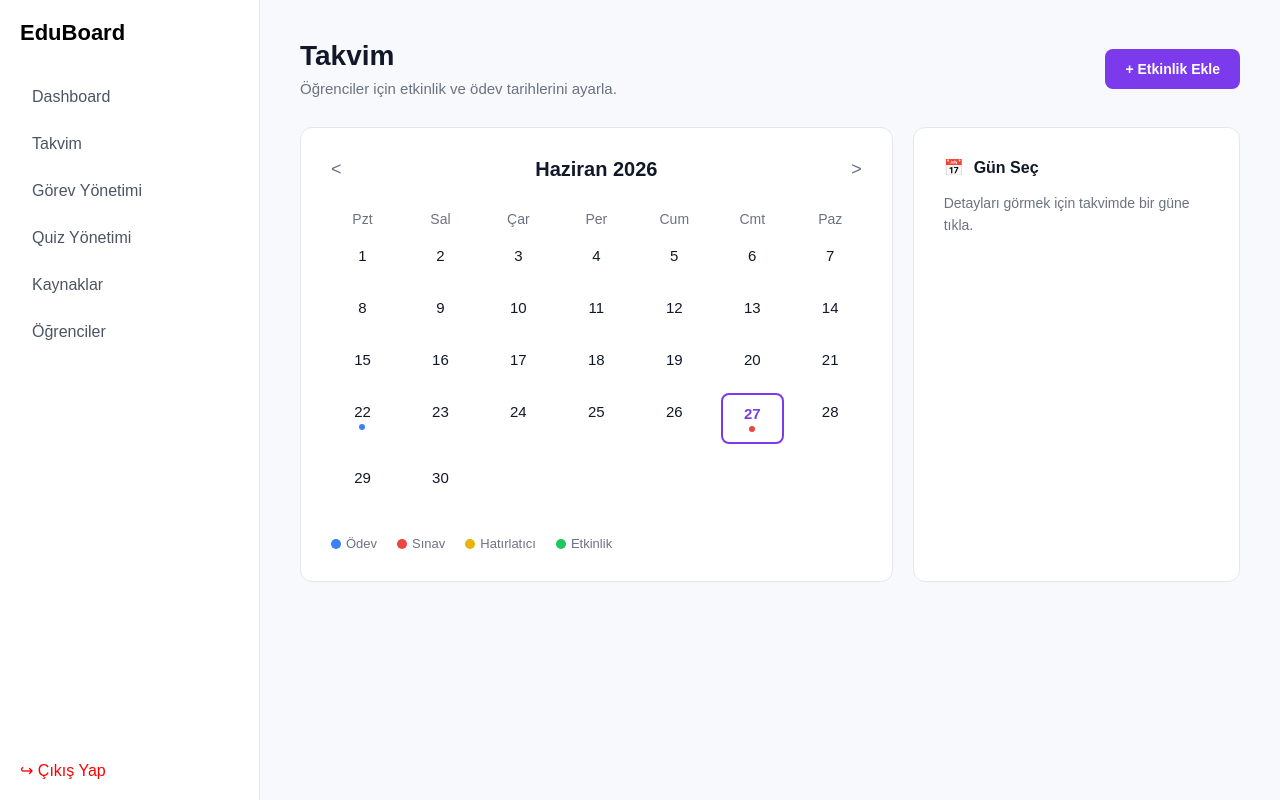
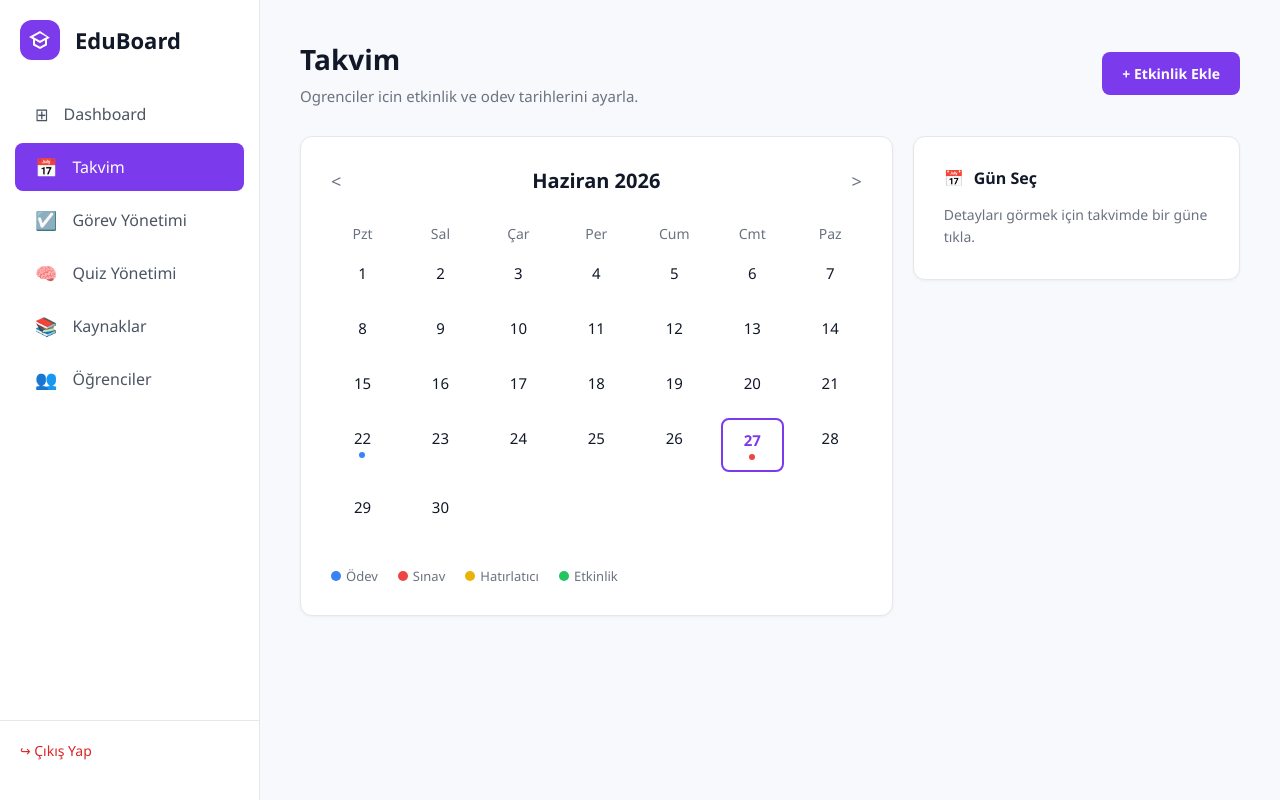
Before and after one commit to dertlimehmetsalih286-cyber/eda-akedemi, a Flask app: page /takvim in a window 1280 px wide. Run offline with Flask 3, Linux system fonts and the light colour scheme; some libraries are stand-ins or nearby versions.

Commit message:
Update takvim.html

```diff
--- a/templates/takvim.html
+++ b/templates/takvim.html
@@ -1,16 +1,82 @@
-{% extends "base.html" %}
-{% block content %}
-<div style="display:flex; justify-content:space-between; align-items:center; margin-bottom:30px;">
+<!DOCTYPE html>
+<html lang="tr">
+<head>
+    <meta charset="UTF-8">
+    <meta name="viewport" content="width=device-width, initial-scale=1.0">
+    <title>Eda Akademi - Takvim</title>
+    <style>
+        /* Genel İskelet Düzeni */
+        * { margin: 0; padding: 0; box-sizing: border-box; font-family: 'Segoe UI', Tahoma, Geneva, Verdana, sans-serif; }
+        body { display: flex; min-height: 100vh; background-color: #f8f9fc; }
+
+        /* Sol Menü (Sidebar) Stilleri */
+        .sidebar { width: 260px; background-color: white; border-right: 1px solid #e5e7eb; display: flex; flex-direction: column; padding: 20px 0; position: fixed; height: 100vh; }
+        .logo-container { display: flex; align-items: center; padding: 0 20px 30px 20px; font-size: 22px; font-weight: bold; color: #111827; }
+        .logo-icon { background-color: #7c3aed; width: 40px; height: 40px; border-radius: 12px; display: flex; align-items: center; justify-content: center; margin-right: 15px; }
+        .logo-icon svg { width: 24px; height: 24px; fill: white; }
+        .nav-links { list-style: none; flex-grow: 1; }
+        .nav-item { padding: 0 15px; margin-bottom: 5px; }
+        .nav-link { display: flex; align-items: center; padding: 12px 20px; text-decoration: none; color: #4b5563; font-weight: 500; border-radius: 8px; transition: all 0.2s; }
+        .nav-link:hover { background-color: #f3f4f6; color: #111827; }
+        .nav-link.active { background-color: #7c3aed; color: white; }
+        .nav-icon { margin-right: 15px; font-size: 18px; }
+        .logout-section { padding: 20px; border-top: 1px solid #e5e7eb; margin-top: auto; }
+        .logout-btn { color: #dc2626; text-decoration: none; font-size: 14px; font-weight: 500; display: flex; align-items: center; }
+
+        /* Sağ Taraf İçerik Alanı */
+        .main-content { flex-grow: 1; padding: 40px; margin-left: 260px; }
+        .page-header { margin-bottom: 30px; display: flex; justify-content: space-between; align-items: center; }
+        .page-title { font-size: 28px; font-weight: bold; color: #111827; margin-bottom: 8px; }
+        .page-subtitle { color: #6b7280; font-size: 15px; }
+
+        /* Takvim Kartı ve Düzenleri */
+        .calendar-container { flex: 2; background: white; padding: 30px; border-radius: 12px; border: 1px solid #e5e7eb; box-shadow: 0 1px 3px rgba(0,0,0,0.05); }
+        .detail-panel { flex: 1; background: white; padding: 30px; border-radius: 12px; border: 1px solid #e5e7eb; box-shadow: 0 1px 3px rgba(0,0,0,0.05); height: fit-content; }
+        .add-btn { background: #7c3aed; color: white; border: none; padding: 12px 20px; border-radius: 8px; cursor: pointer; font-weight: 600; font-size: 14px; transition: background 0.2s; }
+        .add-btn:hover { background: #6d28d9; }
+
+        /* Modal (Açılır Pencere) Stilleri */
+        .modal-overlay { display: none; position: fixed; top: 0; left: 0; width: 100%; height: 100%; background: rgba(0,0,0,0.4); z-index: 1000; }
+        .modal-box { position: absolute; top: 50%; left: 50%; transform: translate(-50%, -50%); background: white; padding: 30px; border-radius: 16px; width: 450px; box-shadow: 0 10px 25px rgba(0,0,0,0.1); }
+        .form-group { margin-bottom: 15px; }
+        .form-group label { display: block; margin-bottom: 5px; font-size: 14px; font-weight: 500; color: #374151; }
+        .form-group input, .form-group textarea, .form-group select { width: 100%; padding: 10px 12px; border: 1px solid #d1d5db; border-radius: 8px; outline: none; font-size: 14px; }
+        .form-group input:focus, .form-group textarea:focus, .form-group select:focus { border-color: #7c3aed; }
+    </style>
+</head>
+<body>
+
+    <aside class="sidebar">
+        <div class="logo-container">
+            <div class="logo-icon">
+                <svg viewBox="0 0 24 24"><path d="M12 3L1 9l4 2.18v6L12 21l7-3.82v-6l2.81-1.53L12 3zm6.82 6L12 12.72 5.18 9 12 5.28 18.82 9zM17 15.99l-5 2.73-5-2.73v-3.72l5 2.73 5-2.73v3.72z"/></svg>
+            </div>
+            EduBoard
+        </div>
+        <ul class="nav-links">
+            <li class="nav-item"><a href="/ogretmen" class="nav-link"><span class="nav-icon">⊞</span> Dashboard</a></li>
+            <li class="nav-item"><a href="/takvim" class="nav-link active"><span class="nav-icon">📅</span> Takvim</a></li>
+            <li class="nav-item"><a href="/gorev" class="nav-link"><span class="nav-icon">☑️</span> Görev Yönetimi</a></li>
+            <li class="nav-item"><a href="/quiz" class="nav-link"><span class="nav-icon">🧠</span> Quiz Yönetimi</a></li>
+            <li class="nav-item"><a href="/kaynaklar" class="nav-link"><span class="nav-icon">📚</span> Kaynaklar</a></li>
+            <li class="nav-item"><a href="/ogrenciler" class="nav-link"><span class="nav-icon">👥</span> Öğrenciler</a></li>
+        </ul>
+        <div class="logout-section">
+            <a href="/" class="logout-btn">↪ Çıkış Yap</a>
+        </div>
+    </aside>
+
+    <main class="main-content">
+        <div class="page-header">
             <div>
-        <h1 style="font-size:28px; color:#111827; margin-bottom:8px;">Takvim</h1>
-        <p style="color:#6b7280; font-size:15px;">Öğrenciler için etkinlik ve ödev tarihlerini ayarla.</p>
+                <h1 class="page-title">Takvim</h1>
+                <p class="page-subtitle">Ogrenciler icin etkinlik ve odev tarihlerini ayarla.</p>
             </div>
-    <button onclick="document.getElementById('etkinlikModal').style.display='block'" style="background:#7c3aed; color:white; border:none; padding:12px 20px; border-radius:8px; cursor:pointer; font-weight:600; font-size:14px;">+ Etkinlik Ekle</button>
+            <button onclick="document.getElementById('etkinlikModal').style.display='block'" class="add-btn">+ Etkinlik Ekle</button>
         </div>
 
         <div style="display:flex; gap:20px;">
-
-    <div style="flex:2; background:white; padding:30px; border-radius:12px; border:1px solid #e5e7eb;">
+            <div class="calendar-container">
                 <div style="display:flex; justify-content:space-between; align-items:center; margin-bottom:30px;">
                     <button style="border:none; background:none; cursor:pointer; font-size:18px; color:#6b7280;">&lt;</button>
                     <h2 style="font-size:20px; color:#111827;">Haziran 2026</h2>
@@ -40,47 +106,48 @@
                 </div>
             </div>
 
-    <div style="flex:1; background:white; padding:30px; border-radius:12px; border:1px solid #e5e7eb;">
+            <div class="detail-panel">
                 <h3 style="display:flex; align-items:center; gap:10px; margin-bottom:15px; font-size:16px; color:#111827;">
                     <span style="color:#7c3aed;">📅</span> Gün Seç
                 </h3>
                 <p style="color:#6b7280; font-size:14px; line-height:1.6;">Detayları görmek için takvimde bir güne tıkla.</p>
             </div>
         </div>
+    </main>
 
-<div id="etkinlikModal" style="display:none; position:fixed; top:0; left:0; width:100%; height:100%; background:rgba(0,0,0,0.4); z-index:1000;">
-    <div style="position:absolute; top:50%; left:50%; transform:translate(-50%, -50%); background:white; padding:30px; border-radius:16px; width:450px; box-shadow:0 10px 25px rgba(0,0,0,0.1);">
+    <div id="etkinlikModal" class="modal-overlay">
+        <div class="modal-box">
             <div style="display:flex; justify-content:space-between; align-items:center; margin-bottom:20px;">
                 <h2 style="font-size:20px; color:#111827;">Etkinlik Ekle</h2>
                 <button onclick="document.getElementById('etkinlikModal').style.display='none'" style="border:none; background:none; font-size:24px; cursor:pointer; color:#6b7280;">&times;</button>
             </div>
 
-        <div style="margin-bottom:15px;">
-            <label style="display:block; margin-bottom:5px; font-size:14px; font-weight:500; color:#374151;">Baslik</label>
-            <input type="text" placeholder="Etkinlik basligi..." style="width:100%; padding:10px 12px; border:1px solid #7c3aed; border-radius:8px; outline:none; font-size:14px;">
+            <form action="/add-event" method="POST">
+                <div class="form-group">
+                    <label>Baslik</label>
+                    <input type="text" name="baslik" placeholder="Etkinlik basligi..." required style="border-color:#7c3aed;">
+                </div>
+                <div class="form-group">
+                    <label>Aciklama (opsiyonel)</label>
+                    <textarea name="aciklama" placeholder="Aciklama..."></textarea>
+                </div>
+                <div class="form-group">
+                    <label>Tarih</label>
+                    <input type="date" name="tarih" value="2026-06-27" required>
+                </div>
+                <div class="form-group">
+                    <label>Tur</label>
+                    <select name="tur">
+                        <option value="Etkinlik">Etkinlik</option>
+                        <option value="Ödev">Ödev</option>
+                        <option value="Sınav">Sınav</option>
+                        <option value="Hatırlatıcı">Hatırlatıcı</option>
+                    </select>
+                </div>
+                <button type="submit" class="add-btn" style="width:100%; padding:12px; font-size:15px;">Etkinlik Ekle</button>
+            </form>
+        </div>
     </div>
 
-        <div style="margin-bottom:15px;">
-            <label style="display:block; margin-bottom:5px; font-size:14px; font-weight:500; color:#374151;">Aciklama (opsiyonel)</label>
-            <textarea placeholder="Aciklama..." style="width:100%; padding:10px 12px; border:1px solid #d1d5db; border-radius:8px; height:80px; resize:none; outline:none; font-size:14px;"></textarea>
-        </div>
-
-        <div style="margin-bottom:15px;">
-            <label style="display:block; margin-bottom:5px; font-size:14px; font-weight:500; color:#374151;">Tarih</label>
-            <input type="date" value="2026-06-27" style="width:100%; padding:10px 12px; border:1px solid #d1d5db; border-radius:8px; outline:none; font-size:14px; color:#111827;">
-        </div>
-
-        <div style="margin-bottom:25px;">
-            <label style="display:block; margin-bottom:5px; font-size:14px; font-weight:500; color:#374151;">Tur</label>
-            <select style="width:100%; padding:10px 12px; border:1px solid #d1d5db; border-radius:8px; outline:none; background:white; font-size:14px; color:#111827;">
-                <option>Etkinlik</option>
-                <option>Ödev</option>
-                <option>Sınav</option>
-                <option>Hatırlatıcı</option>
-            </select>
-        </div>
-
-        <button onclick="document.getElementById('etkinlikModal').style.display='none'" style="width:100%; background:#7c3aed; color:white; border:none; padding:12px; border-radius:8px; font-weight:600; font-size:15px; cursor:pointer;">Etkinlik Ekle</button>
-    </div>
-</div>
-{% endblock %}
+</body>
+</html>
```
Lines whose indentation alone changed are shown as unchanged.
